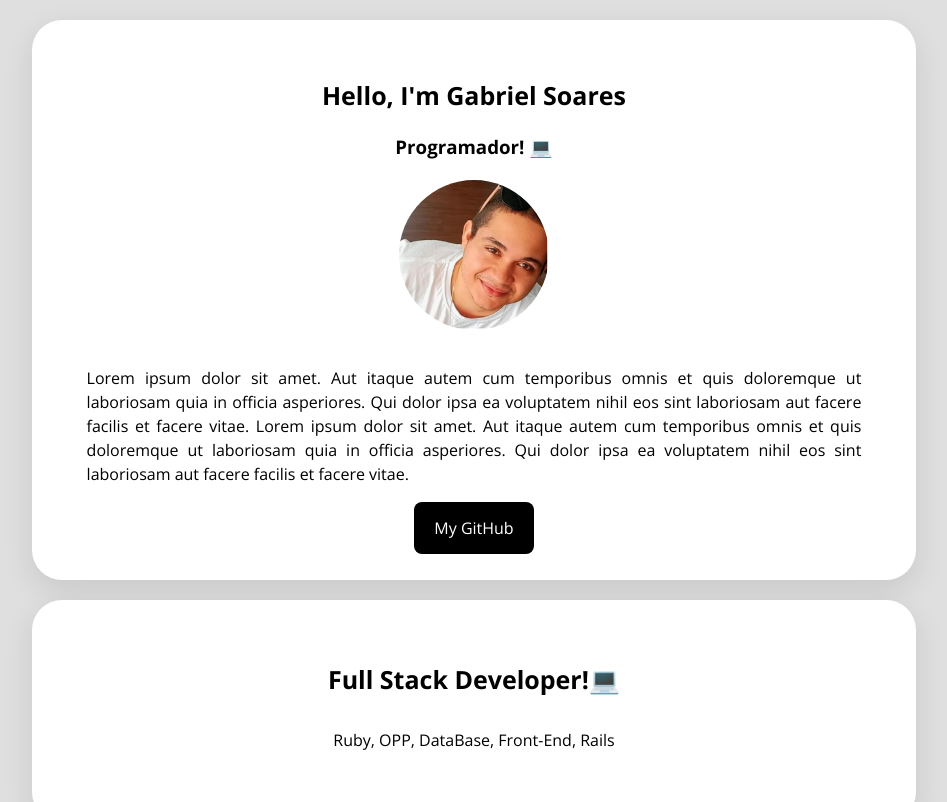
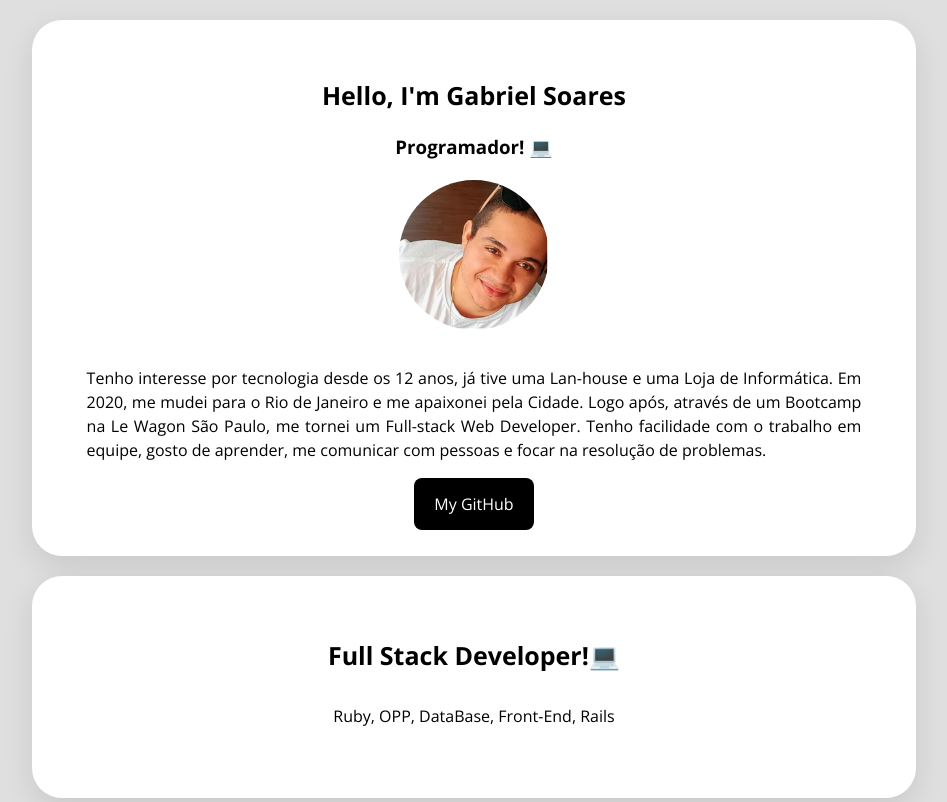
Before and after one commit to gabrielsoares1/profile, a plain HTML site: page index.html in a window 1280 px wide. Shown: the top 802 px of the page, without its empty margins (166-1113 px from the left). Drawn offline with nearby package versions, Linux system fonts and the light colour scheme.

Commit message:
Update index.html

```diff
--- a/index.html
+++ b/index.html
@@ -15,13 +15,7 @@
         <h1>Hello, I'm Gabriel Soares</h1>
             <h3> Programador! 💻</h3>
                 <img class="profile-img" src="images/profile.png" width="100px" alt="Profile Picture">
-                    <p class="description"> Lorem ipsum dolor sit amet. Aut itaque autem cum temporibus omnis
-                    et quis doloremque ut laboriosam quia in officia asperiores. Qui
-                    dolor ipsa ea voluptatem nihil eos sint laboriosam aut facere facilis
-                    et facere vitae. Lorem ipsum dolor sit amet. Aut itaque autem cum temporibus omnis
-                    et quis doloremque ut laboriosam quia in officia asperiores. Qui
-                    dolor ipsa ea voluptatem nihil eos sint laboriosam aut facere facilis
-                    et facere vitae.</p>
+                    <p class="description">     Tenho interesse por tecnologia desde os 12 anos, já tive uma Lan-house e uma Loja de Informática. Em 2020, me mudei para o Rio de Janeiro e me apaixonei pela Cidade. Logo após, através de um Bootcamp na Le Wagon São Paulo, me tornei um Full-stack Web Developer. Tenho facilidade com o trabalho em equipe, gosto de aprender, me comunicar com pessoas e focar na resolução de problemas.</p>
         <a class="botao" href="https://github.com/gabrielsoares1" target="_blank">My GitHub</a>
     </div>
     <div class="perfil">
```
